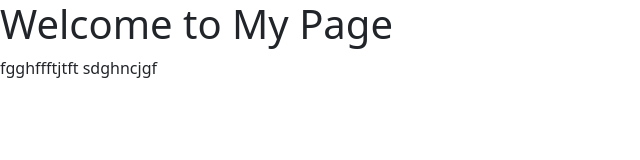
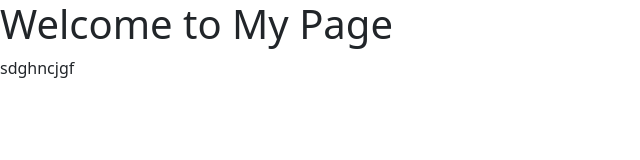
Before and after one commit to sskishore67/Web-Design, a plain HTML site: page Index.html in a window 1280 px wide. Shown: the whole page, without its empty margins (0-640 px from the left). Drawn offline with nearby package versions, Linux system fonts and the light colour scheme.

Commit message:
Update Index.html

```diff
--- a/Index.html
+++ b/Index.html
@@ -10,7 +10,7 @@
 </head>
 <body>
     <h1>Welcome to My Page</h1>
-    fgghffftjtft
+
     sdghncjgf
 </body>
 </html>
```
